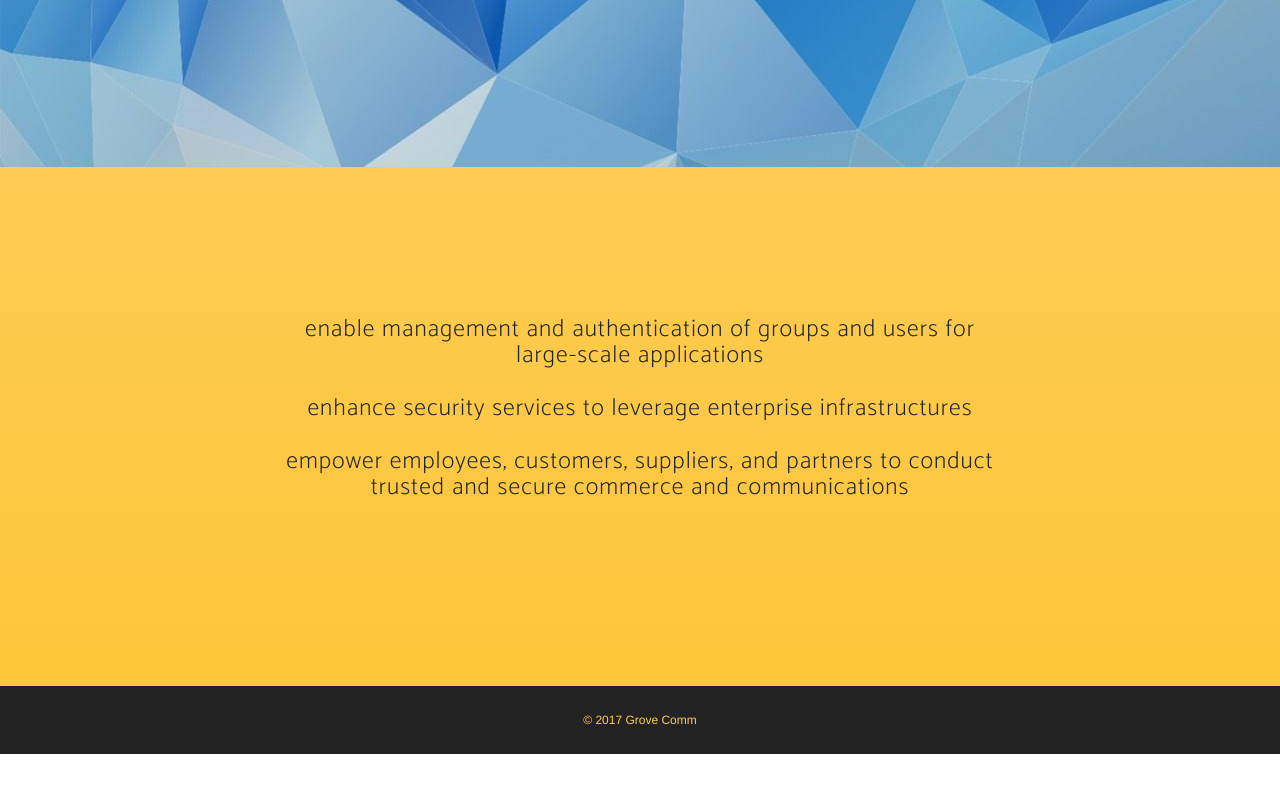
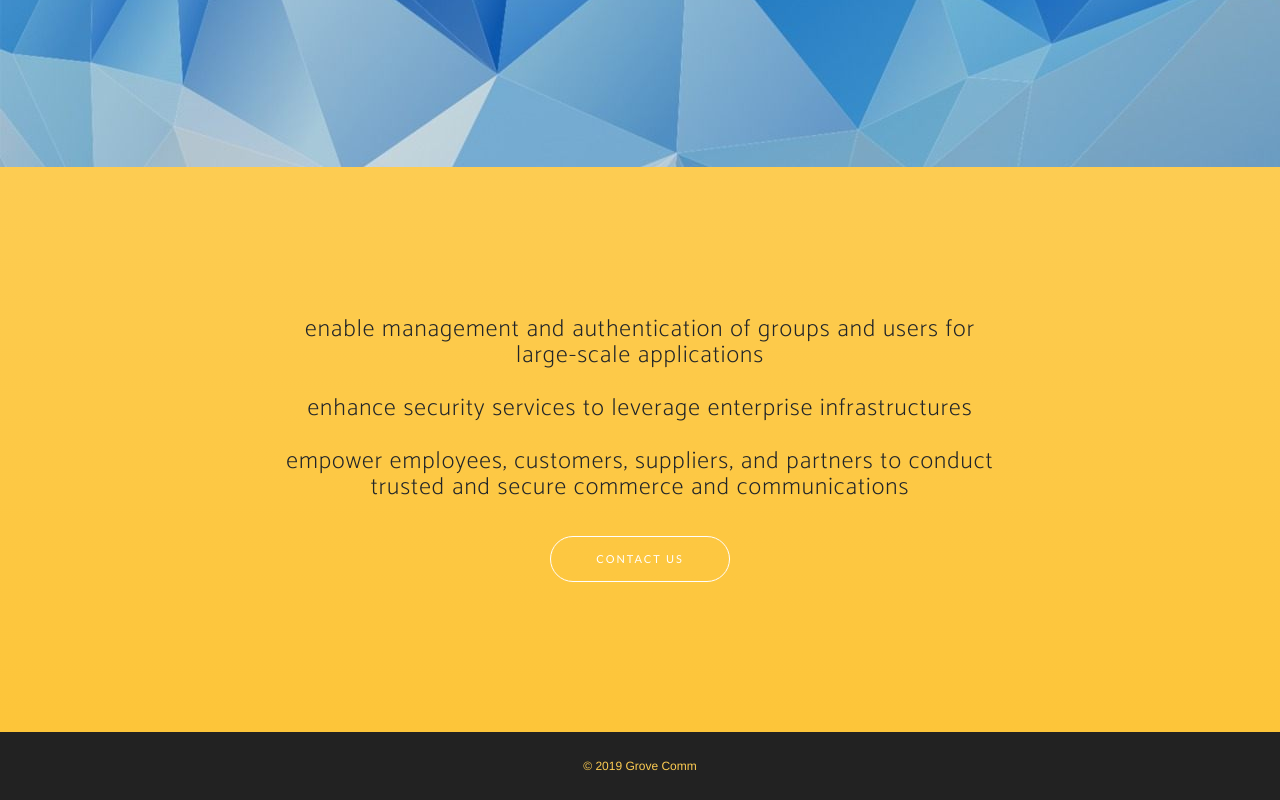
Before and after one commit to GroveComm/grovecomm, a website: page public/index.html in a window 1280 px wide. Shown: the part 633-1433 px from the top of the page. Before the commit the page ends 1387 px from the top, so only its background shows below. Drawn offline with nearby package versions, Linux system fonts and the light colour scheme; a web font is replaced by a local one.

Commit message:
added contact button

```diff
--- a/public/index.html
+++ b/public/index.html
@@ -41,9 +41,9 @@
           <li class="nav-item">
             <a class="nav-link js-scroll-trigger" href="#about">About</a>
           </li>
-          <!-- <li class="nav-item">
-            <a class="nav-link js-scroll-trigger" href="#contact">Contact</a>
-          </li> -->
+          <li class="nav-item">
+<a class="nav-link js-scroll-trigger" href="mailto:info@grovecomm.com">Contact</a>
+          </li>
         </ul>
       </div>
     </div>
@@ -75,6 +75,7 @@
             <br>empower employees, customers, suppliers, and partners to conduct trusted and secure commerce and communications<br>
             <br>
             </h4>
+              <a href="mailto:info@grovecomm.com"" class=" btn btn-outline btn-xl js-scroll-trigger">Contact Us</a>
           </div>
         </div>
       </div>
@@ -86,7 +87,7 @@
 
   <footer>
     <div class="container">
-      <a href="#page-top"><p>&copy; 2017 Grove Comm</p></a>
+      <a href="#page-top"><p>&copy; 2019 Grove Comm</p></a>
 
     </div>
   </footer>
```
